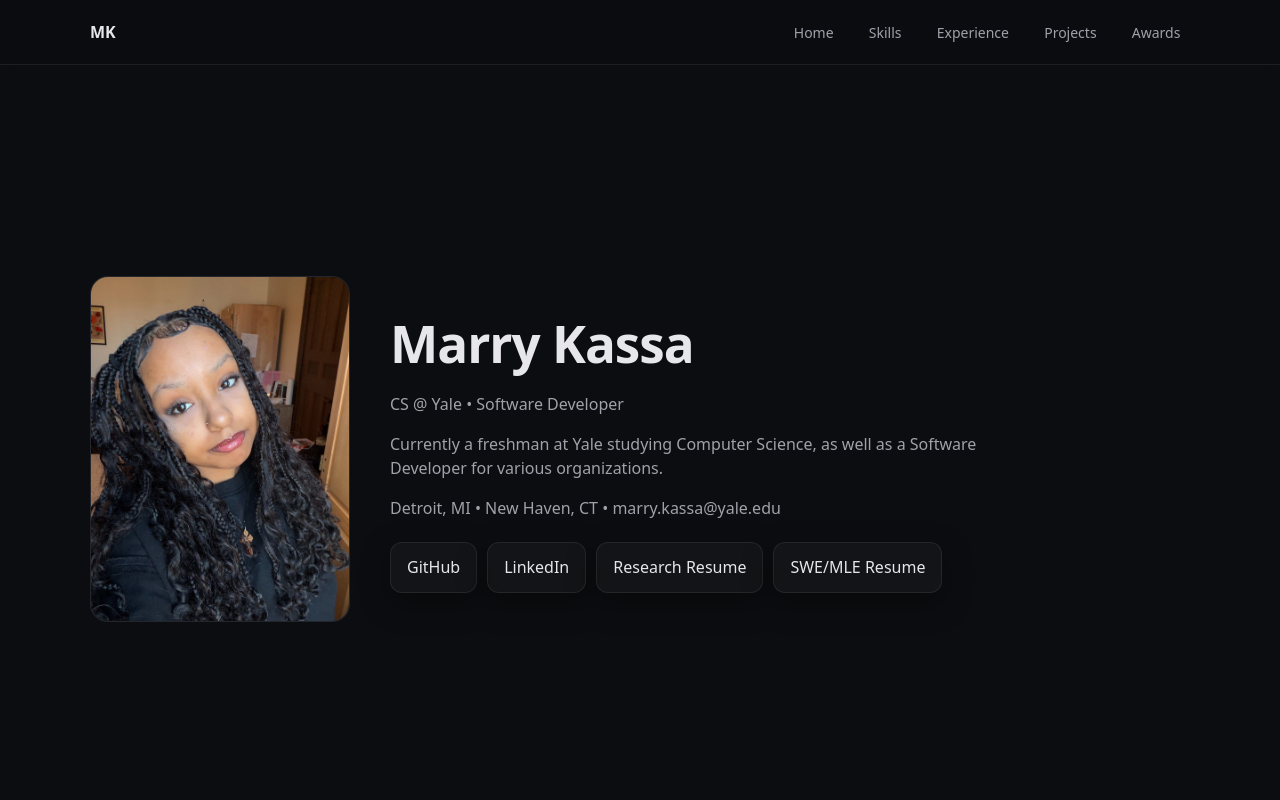
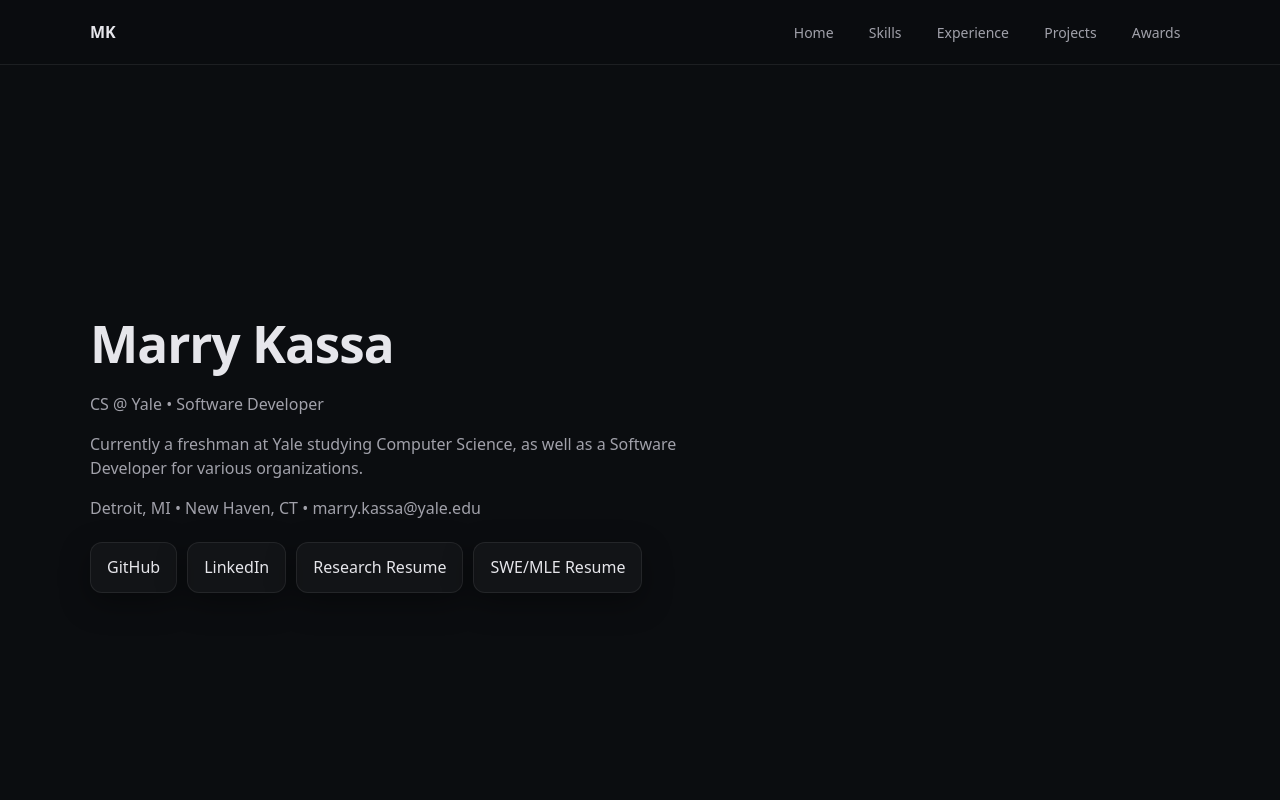
Before and after one commit to marrypy/personal-site, a React (Vite) app: page / in a window 1280 px wide. Shown: the top 800 px of the page. Built offline with nearby package versions, Linux system fonts and the light colour scheme.

Commit message:
Remove profile photo

```diff
--- a/src/index.css
+++ b/src/index.css
@@ -105,11 +105,12 @@ hr {
 }
 .hero-layout {
   display: grid;
-  grid-template-columns: 260px 1fr;
-  gap: 2.5rem;
+  grid-template-columns: 1fr;
+  gap: 2rem;
   align-items: center;
   min-height: 72vh;
 }
+
 
 .hero-photo {
   border-radius: 18px;
@@ -130,7 +131,7 @@ hr {
   margin-top: 6px;
 }
 
-/* ✅ Mobile: stack image above text */
+/* mobile */
 @media (max-width: 900px) {
   .hero-layout {
     grid-template-columns: 1fr;
--- a/src/sections/Hero.tsx
+++ b/src/sections/Hero.tsx
@@ -5,12 +5,7 @@ export default function Hero() {
   return (
     <Section id="home">
       <div className="hero-layout">
-        <div className="hero-photo">
-            <img
-            src={`/me.jpg`}
-            alt="Profile"
-            />
-        </div>
+
 
         <div className="hero-text">
           <div>
```
